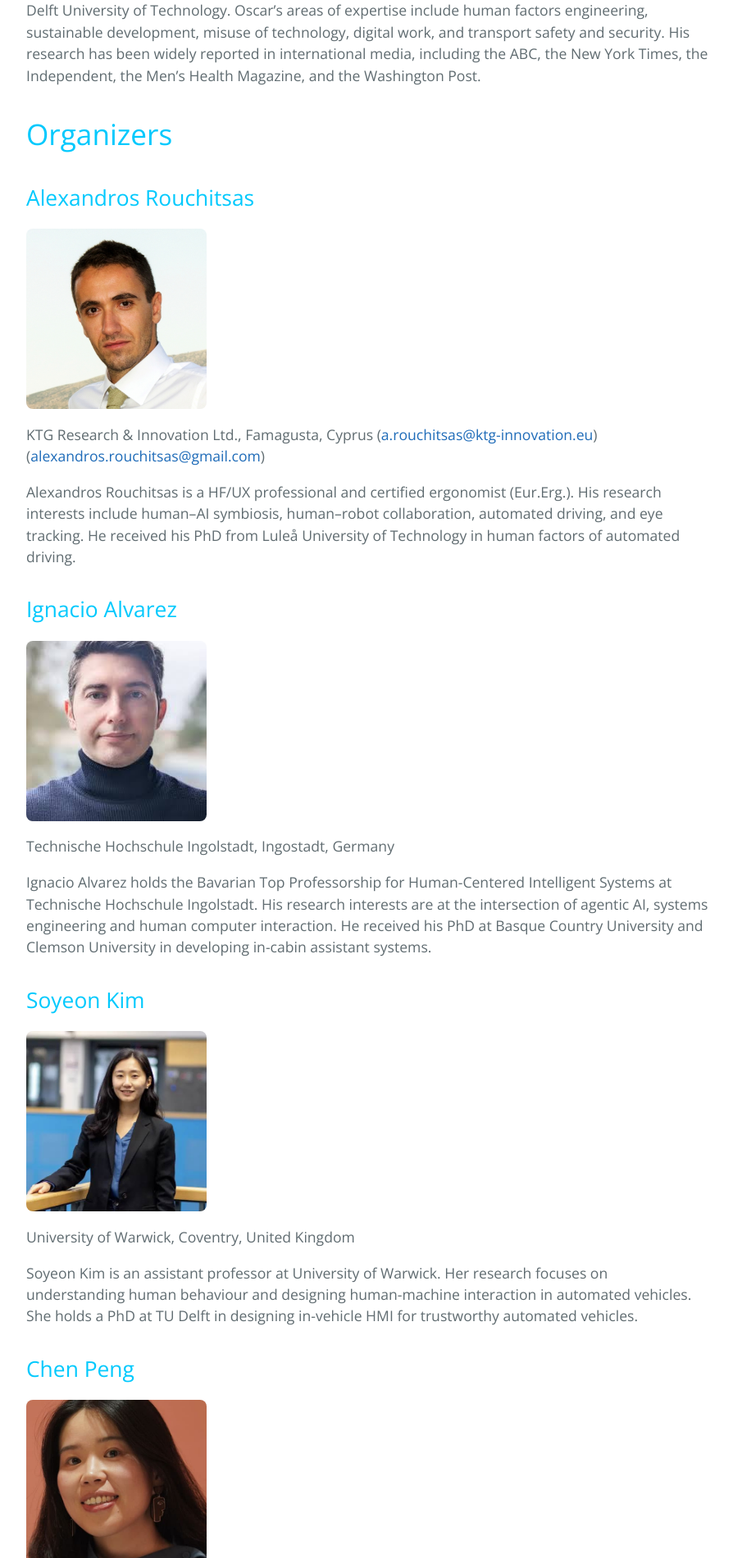
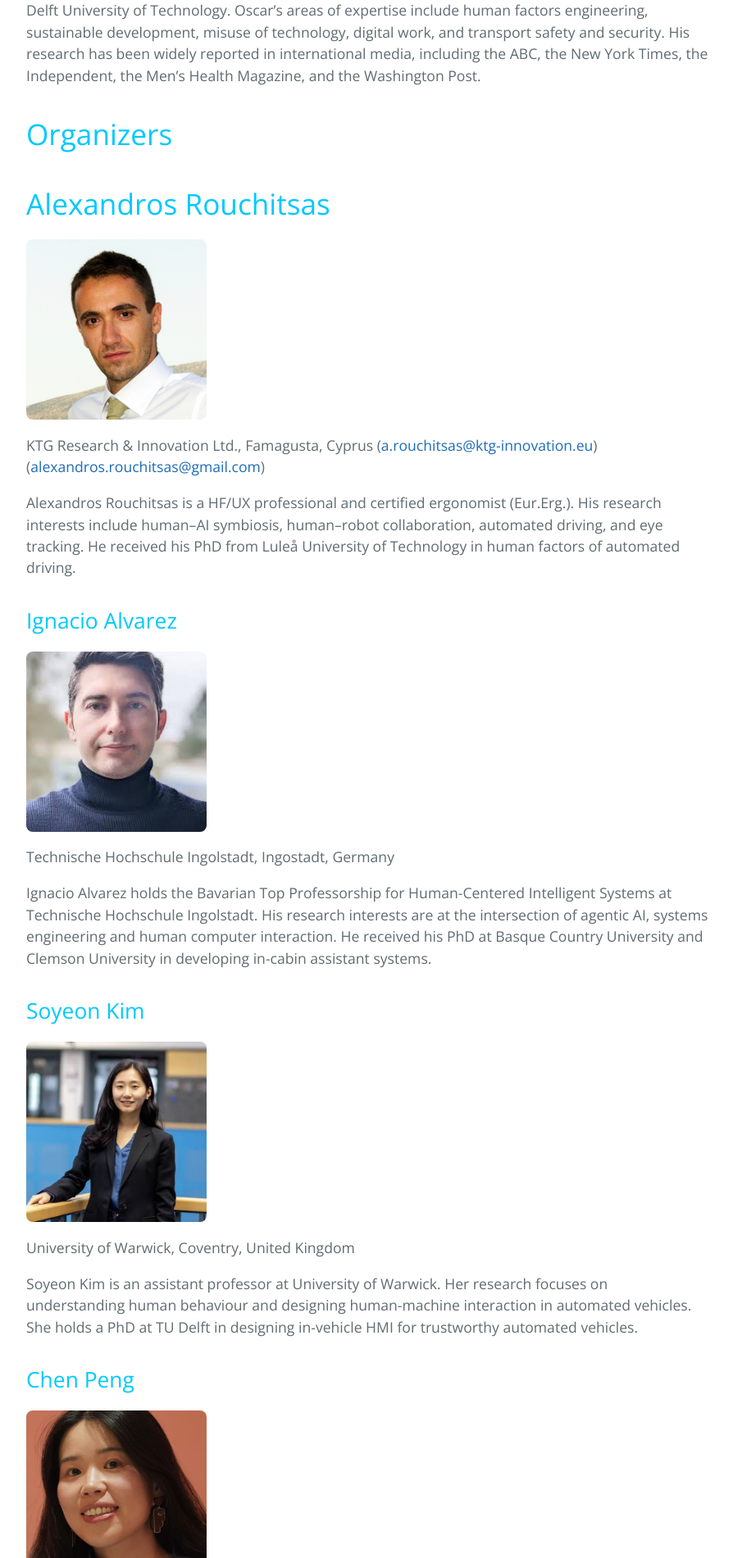
Before and after one commit to love-in-traffic/love-in-traffic.github.io, a Jekyll site: the page built from index.md, in a window 1280 px wide. Shown: the part 3269-5170 px from the top of the page at 82% size, without its empty margins (192-1086 px from the left). Built offline with Jekyll 4.4.1, drawn with Linux system fonts in a browser that asks for light colours.

```diff
--- a/index.md
+++ b/index.md
@@ -54,7 +54,7 @@ Oscar Oviedo-Trespalacios is an Associate Professor of Safety in Intelligent Soc
 
 
 # Organizers
-## Alexandros Rouchitsas
+# Alexandros Rouchitsas
 
 {:.organiser-photo}
 ![Alexandros Rouchitsas]({{ site.url }}{{ site.baseurl }}/assets/Rouchitsas.JPG)
```
